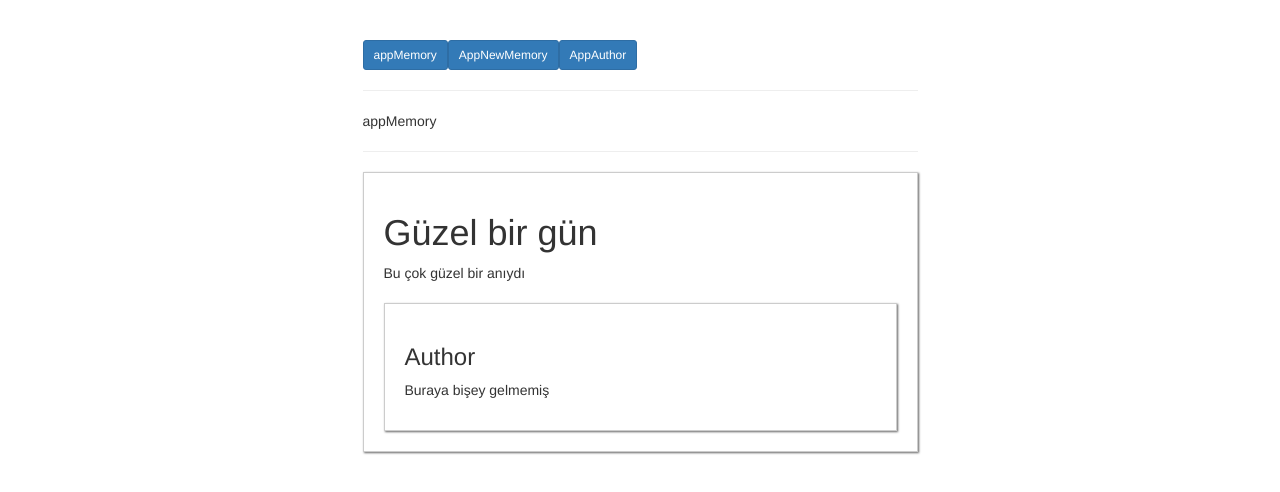
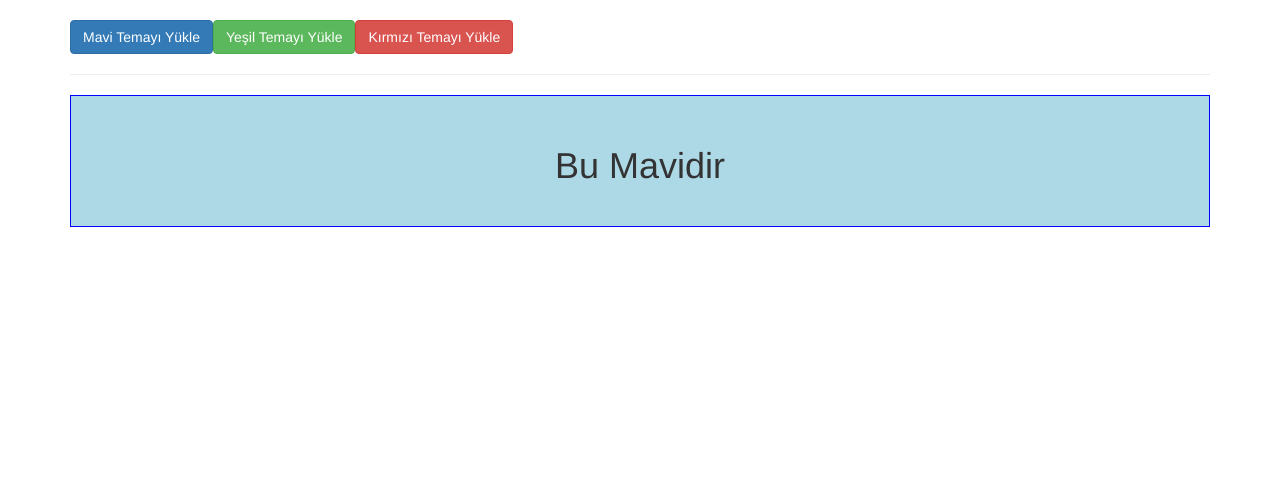
Before and after one commit to eroglu94/vue-cli-intro, a Vue app: page / in a window 1280 px wide. Shown: the top 492 px of the page. Built offline with nearby package versions, Linux system fonts and the light colour scheme.

Commit message:
Ödev-8 dinamik komponent ve slot

```diff
--- a/src/App.vue
+++ b/src/App.vue
@@ -1,50 +1,49 @@
 <template>
   <div class="container">
     <div class="row">
-      <div class="col-md-6 col-md-offset-3">
+      <div class="col-xs-12">
         <br />
-        <br />
-        <button @click="selectedComponent = 'appMemory'" class="btn-sm btn btn-primary">appMemory</button>
-        <button
-          @click="selectedComponent = 'appNewMemory'"
-          class="btn-sm btn btn-primary"
-        >AppNewMemory</button>
-        <button @click="selectedComponent = 'appAuthor'" class="btn-sm btn btn-primary">AppAuthor</button>
-        <hr />
-        <p>{{ selectedComponent }}</p>
+        <button @click="selectedTheme = 'appBlue'" class="btn btn-primary">Mavi Temayı Yükle</button>
+        <button @click="selectedTheme = 'appGreen'" class="btn btn-success">Yeşil Temayı Yükle</button>
+        <button @click="selectedTheme = 'appRed'" class="btn btn-danger">Kırmızı Temayı Yükle</button>
         <hr />
 
-        <keep-alive>
-          <component :is="selectedComponent">
-            <h1 slot="heading">Güzel bir gün</h1>
-            <p>Bu çok güzel bir anıydı</p>
-          </component>
-        </keep-alive>
+        <!-- <app-blue>
+          <h1 slot="maviSlot">Bu Mavidir</h1>
+        </app-blue>
+        <app-green>
+          <h1 slot="yesilSlot">Bu Yeşildir</h1>
+        </app-green>
+        <app-red>
+          <h1 slot="kırmızıSlot">Bu kırmızıdır</h1>
+        </app-red> -->
 
-        <!-- <app-memory>
-          <h1 slot="heading">Güzel bir gün</h1>
-          <p>Bu çok güzel bir anıydı</p>
-        </app-memory>-->
+        <component :is="selectedTheme">
+          <h1 slot="maviSlot">Bu Mavidir</h1>
+           <h1 slot="yesilSlot">Bu Yeşildir</h1>
+           <h1 slot="kırmızıSlot">Bu kırmızıdır</h1>
+        </component>
       </div>
     </div>
   </div>
 </template>
 
 <script>
-import Memory from './components/Memory'
-import NewMemory from './components/NewMemory'
-import Author from './components/Author'
+import Blue from './components/Blue.vue'
+import Green from './components/Green.vue'
+import Red from './components/Red.vue'
 
 export default {
   data () {
     return {
-      selectedComponent: 'appMemory'
+      selectedTheme: 'appBlue'
     }
   },
+
   components: {
-    appMemory: Memory,
-    appNewMemory: NewMemory,
-    appAuthor: Author
+    appBlue: Blue,
+    appGreen: Green,
+    appRed: Red
   }
 }
 </script>
--- a/src/components/Author.vue
+++ /dev/null
@@ -1,15 +0,0 @@
-<template>
-  <div>
-<h1>Author Componenti</h1>
-  </div>
-</template>
-
-<script>
-export default {
-
-}
-</script>
-
-<style>
-
-</style>
--- /dev/null
+++ b/src/components/Blue.vue
@@ -0,0 +1,19 @@
+<template>
+  <div>
+      <slot name="maviSlot"></slot>
+  </div>
+</template>
+
+<script>
+
+</script>
+
+<style scoped>
+div {
+  border: 1px solid blue;
+  background-color: lightblue;
+  padding: 30px;
+  margin: 20px auto;
+  text-align: center;
+}
+</style>
--- /dev/null
+++ b/src/components/Green.vue
@@ -0,0 +1,19 @@
+<template>
+  <div>
+      <slot name="yesilSlot"></slot>
+  </div>
+</template>
+
+<script>
+
+</script>
+
+<style scoped>
+div {
+  border: 1px solid green;
+  background-color: lightgreen;
+  padding: 30px;
+  margin: 20px auto;
+  text-align: center;
+}
+</style>
--- a/src/components/Memory.vue
+++ /dev/null
@@ -1,28 +0,0 @@
-<template>
-  <div>
- <slot name="heading"></slot>
-  <slot></slot>
-
-<div class="memory">
-    <slot name="author">
-        <h3>Author</h3>
-        <p>Buraya bişey gelmemiş</p>
-    </slot>
-</div>
-
-  </div>
-</template>
-
-<script>
-export default {
-}
-</script>
-
-<style scoped>
-div {
-  border: 1px solid #ccc;
-  box-shadow: 1px 1px 2px #666;
-  padding: 20px 20px;
-  margin-top: 20px;
-}
-</style>
--- a/src/components/NewMemory.vue
+++ /dev/null
@@ -1,15 +0,0 @@
-<template>
-  <div>
-<h1>New Memory Componenti</h1>
-  </div>
-</template>
-
-<script>
-export default {
-
-}
-</script>
-
-<style>
-
-</style>
--- /dev/null
+++ b/src/components/Red.vue
@@ -0,0 +1,19 @@
+<template>
+  <div>
+      <slot name="kırmızıSlot"></slot>
+  </div>
+</template>
+
+<script>
+
+</script>
+
+<style scoped>
+div {
+  border: 1px solid red;
+  background-color: lightcoral;
+  padding: 30px;
+  margin: 20px auto;
+  text-align: center;
+}
+</style>
```
